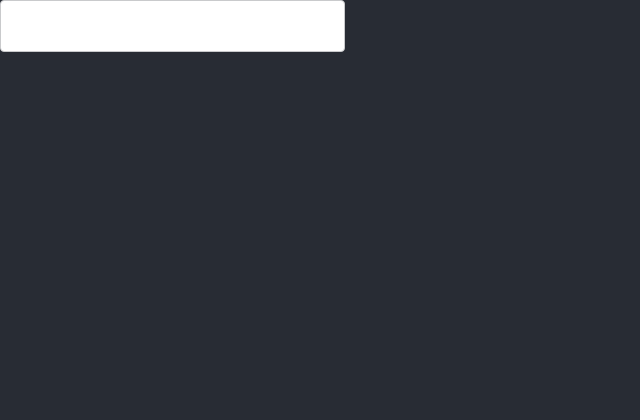
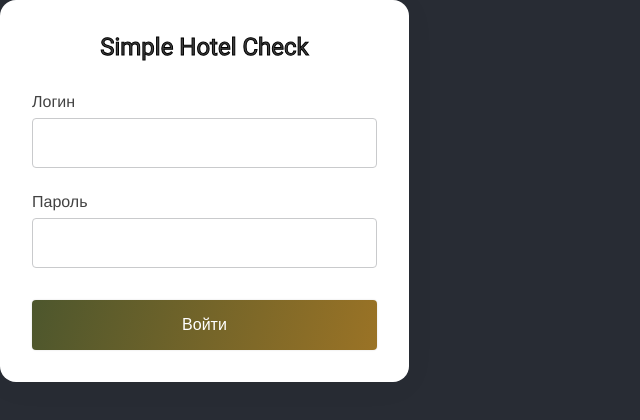
Before and after one commit to rsnow67/simple-house-check, a React (Create React App) app: page / in a window 1280 px wide. Shown: the top 420 px of the page, without its empty margins (0-640 px from the left). Built offline with nearby package versions, Linux system fonts and the light colour scheme.

Commit message:
сделал форму логина

```diff
--- a/package.json
+++ b/package.json
@@ -6,6 +6,7 @@
     "@testing-library/jest-dom": "^5.14.1",
     "@testing-library/react": "^11.2.7",
     "@testing-library/user-event": "^12.8.3",
+    "clsx": "^1.1.1",
     "react": "^17.0.2",
     "react-dom": "^17.0.2",
     "react-scripts": "4.0.3",
--- a/src/components/App/App.js
+++ b/src/components/App/App.js
@@ -1,13 +1,13 @@
 import '../../css/style.css';
-import Input from '../Input/Input';
+import Login from '../Login/Login';
 
 function App() {
   return (
     <div className="app">
       <header className="app__header header">
-        <Input className="input" />
       </header>
       <main className="app__main main">
+        <Login />
       </main>
     </div>
   );
--- a/src/components/Input/Input.js
+++ b/src/components/Input/Input.js
@@ -1,20 +1,26 @@
 import '../../css/style.css';
 import React from "react";
+import clsx from 'clsx';
 
 export default function Input(props) {
 	const {
 		className,
 		onChange,
+		text,
 		type,
 		value
 	} = props;
 
 	return (
-		<input
-			className={className}
-			onChange={onChange}
-			type={type}
-			value={value}
-		></input>
+		<fieldset className={clsx(className, 'fieldset')}>
+			<legend className="fieldset__legend">{text}</legend>
+			<input
+				className="fieldset__input"
+				onChange={onChange}
+				required
+				type={type}
+				value={value}
+			></input>
+		</fieldset>
 	)
 }
--- /dev/null
+++ b/src/components/Login/Login.js
@@ -0,0 +1,59 @@
+import '../../css/style.css';
+import React, { useState } from "react";
+import Input from '../Input/Input';
+import Button from '../Button/Button';
+
+export default function Login(props) {
+	const [email, setEmail] = useState('');
+	const [password, setPassword] = useState('');
+	const [error, setError] = useState('');
+
+	const handleEmailChange = (event) => setEmail(event.target.value);
+	const handlePasswordChange = (event) => setPassword(event.target.value);
+
+	const handleLogin = () => { };
+
+	const handleSubmit = (event) => {
+		event.preventDefault();
+		setError('');
+		if (!email) {
+			setError('Вы не ввели адрес электронной почты');
+			return;
+		}
+		if (!password) {
+			setError('Вы не ввели пароль');
+			return;
+		}
+		handleLogin();
+		setEmail('');
+		setPassword('');
+	}
+
+	return (
+		<section className="login">
+			<form className="login__form login-form">
+				<div className="login-form__inner container">
+					<h2 className="login-form__title">simple hotel check</h2>
+					<Input
+						className="login-form__input"
+						onChange={handleEmailChange}
+						text="логин"
+						type="email"
+						value={email}
+					/>
+					<Input
+						className="login-form__input"
+						onChange={handlePasswordChange}
+						text="пароль"
+						type="text"
+						value={password}
+					/>
+					<Button
+						className="login-form__button login-button"
+						text="войти"
+					/>
+				</div>
+			</form >
+		</section>
+	)
+}
--- a/src/css/style.css
+++ b/src/css/style.css
@@ -142,11 +142,6 @@ body {
   -moz-osx-font-smoothing: grayscale;
 }
 
-.container {
-  width: 1048px;
-  margin: 0 auto;
-}
-
 @font-face {
   font-family: "roboto";
   src: url(../fonts/roboto-regular.woff) format("woff"), url(../fonts/roboto-regular.woff2) format("woff2");
@@ -177,31 +172,23 @@ body {
   color: #FFFFFF;
 }
 
-.login__button {
-  min-width: 296px;
-  min-height: 50px;
-  display: flex;
-  justify-content: center;
-  align-items: center;
-  background: linear-gradient(104.34deg, #41522E -15.34%, #BE8022 145.95%);
-  box-shadow: 0px 0px 2px rgba(0, 0, 0, 0.15);
-  border-radius: 4px;
+.fieldset {
+  width: 100%;
+}
+
+.fieldset__legend {
+  margin: 0 0 7px 0;
   font-size: 16px;
-  line-height: 20px;
-  font-weight: 500;
+  line-height: 19px;
+  font-weight: 300;
   font-style: normal;
   text-transform: capitalize;
-  color: #FFFFFF;
+  color: #424242;
 }
 
-.login__button:hover,
-.login__button:active {
-  cursor: pointer;
-}
-
-.input {
-  width: 345px;
-  min-height: 50px;
+.fieldset__input {
+  width: 100%;
+  height: 50px;
   padding: 16px 0 16px 16px;
   color: #424242;
   background: #FFFFFF;
@@ -214,4 +201,63 @@ body {
   font-weight: 300;
   font-style: normal;
 }
+
+.login-button {
+  width: 100%;
+  min-height: 50px;
+  display: flex;
+  justify-content: center;
+  align-items: center;
+  background: linear-gradient(104.34deg, #41522E -15.34%, #BE8022 145.95%);
+  box-shadow: 0px 0px 2px rgba(0, 0, 0, 0.15);
+  border-radius: 4px;
+  border: none;
+  font-size: 16px;
+  line-height: 20px;
+  font-weight: 500;
+  font-style: normal;
+  text-transform: capitalize;
+  color: #FFFFFF;
+}
+
+.login-button:hover,
+.login-button:active {
+  cursor: pointer;
+}
+
+.login-form {
+  width: 345px;
+  height: 318px;
+  padding: 32px;
+  background: #FFFFFF;
+  box-shadow: 0px 4px 33px rgba(0, 0, 0, 0.04);
+  border-radius: 16px;
+}
+
+.login-form__inner {
+  display: flex;
+  flex-direction: column;
+  justify-content: center;
+  align-items: center;
+}
+
+.login-form__title {
+  margin: 0 0 32px 0;
+  font-size: 24px;
+  line-height: 28px;
+  font-weight: 500;
+  font-style: normal;
+  color: #424242;
+  text-transform: capitalize;
+  -webkit-text-stroke-width: 1px;
+  -webkit-text-stroke-color: black;
+}
+
+.login-form__input {
+  margin: 0 0 24px 0;
+}
+
+.login-form__button {
+  margin: 8px 0 0 0;
+}
 /*# sourceMappingURL=style.css.map */
--- /dev/null
+++ b/src/scss/blocks/_fieldset.scss
@@ -0,0 +1,23 @@
+.fieldset {
+	width: 100%;
+
+	&__legend {
+		margin: 0 0 7px 0;
+		@include font (16px, 19px, 300);
+		text-transform: capitalize;
+		color: $text-color;
+	}
+
+	&__input {
+		width: 100%;
+		height: 50px;
+		padding: 16px 0 16px 16px;
+		color: $text-color;
+		background: #FFFFFF;
+		border: 1px solid #C9CACC;
+		box-sizing: border-box;
+		border-radius: 4px;
+		outline: none;
+		@include font (16px, 18px, 300);
+	}
+}
--- a/src/scss/blocks/_input.scss
+++ /dev/null
@@ -1,12 +0,0 @@
-.input {
-	width: 345px;
-	min-height: 50px;
-	padding: 16px 0 16px 16px;
-	color: $text-color;
-	background: #FFFFFF;
-	border: 1px solid #C9CACC;
-	box-sizing: border-box;
-	border-radius: 4px;
-	outline: none;
-	@include font (16px, 18px, 300);
-}
--- a/src/scss/blocks/_button.scss
+++ b/src/scss/blocks/_login-button.scss
@@ -1,16 +1,17 @@
-.login__button {
-	min-width: 296px;
+.login-button {
+	width: 100%;
 	min-height: 50px;
 	@include flex-x-y-center;
 	background: linear-gradient(104.34deg, #41522E -15.34%, #BE8022 145.95%);
 	box-shadow: 0px 0px 2px rgba(0, 0, 0, 0.15);
 	border-radius: 4px;
+	border: none;
 	@include font (16px, 20px, 500);
 	text-transform: capitalize;
 	color: $white-color;
 }
 
-.login__button:hover,
-.login__button:active {
+.login-button:hover,
+.login-button:active {
 	cursor: pointer;
 }
--- /dev/null
+++ b/src/scss/blocks/_login-form.scss
@@ -0,0 +1,32 @@
+.login-form {
+	width: 345px;
+	height: 318px;
+	padding: 32px;
+	background: #FFFFFF;
+	box-shadow: 0px 4px 33px rgba(0, 0, 0, 0.04);
+	border-radius: 16px;
+
+	&__inner {
+		display: flex;
+		flex-direction: column;
+		justify-content: center;
+		align-items: center;
+	}
+
+	&__title {
+		margin: 0 0 32px 0;
+		@include font(24px, 28px, 500);
+		color: $text-color;
+		text-transform: capitalize;
+		-webkit-text-stroke-width: 1px;
+		-webkit-text-stroke-color: black;
+	}
+
+	&__input {
+		margin: 0 0 24px 0;
+	}
+
+	&__button {
+		margin: 8px 0 0 0;
+	}
+}
--- a/src/scss/style.scss
+++ b/src/scss/style.scss
@@ -4,5 +4,6 @@
 @import 'fonts';
 @import 'mixins';
 @import 'blocks/app';
-@import 'blocks/button';
-@import 'blocks/input';
+@import 'blocks/fieldset';
+@import 'blocks/login-button';
+@import 'blocks/login-form';
```
Also changed, not shown: src/scss/_general.scss (+4 -4 lines), 2 other files (tests, documents, lock files or other folders).
